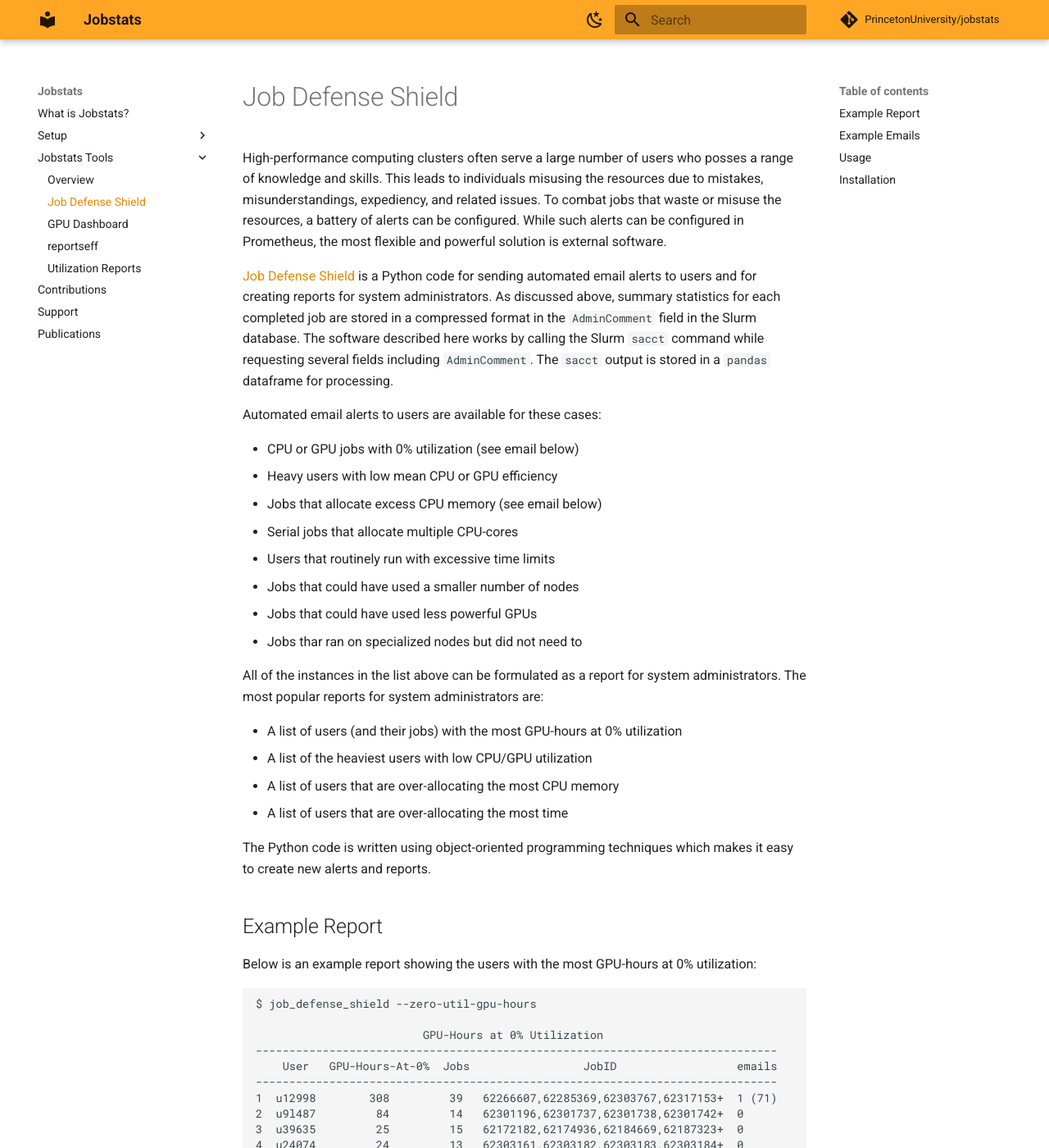
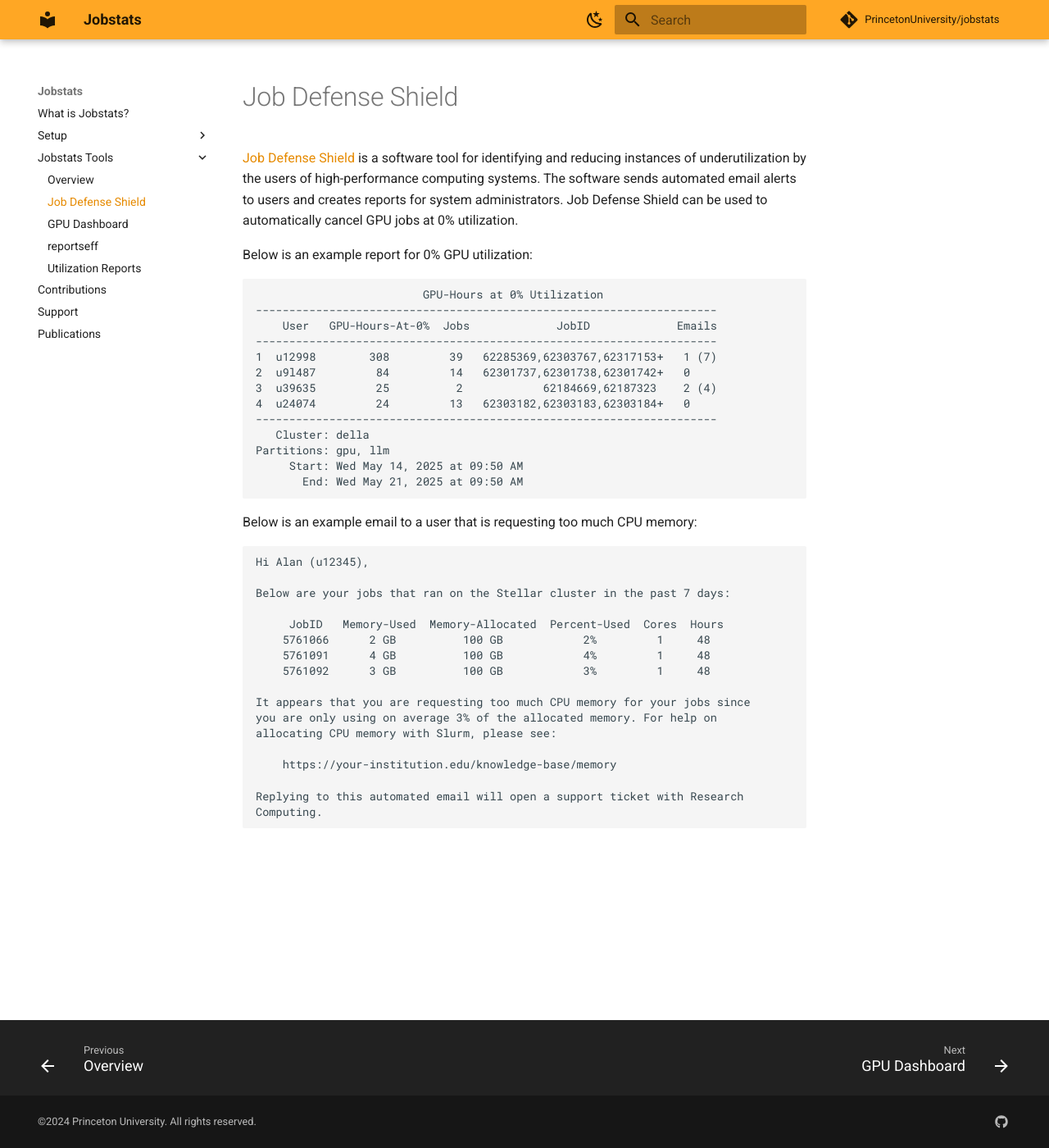
Before and after one commit to PrincetonUniversity/jobstats, an MkDocs documentation site: the page built from docs/tools/job_defense_shield.md, in a window 1280 px wide and 1400 px high. Shown: the whole window at 82% size. Built offline with MkDocs 1.6.1 and Material for MkDocs 9.7.7, drawn with Linux system fonts in a browser that asks for light colours; comment, search, counter and statistics services are not loaded; some of the changed text lies outside the part shown.

Commit message:
Reworked job defense shield page

````diff
--- a/docs/tools/job_defense_shield.md
+++ b/docs/tools/job_defense_shield.md
@@ -1,110 +1,43 @@
 # Job Defense Shield
 
-High-performance computing clusters often serve a large number of users who posses a range of knowledge and skills. This leads to individuals misusing the resources due to mistakes, misunderstandings, expediency, and related issues. To combat jobs that waste or misuse the resources, a battery of alerts can be configured. While such alerts can be configured in Prometheus, the most flexible and powerful solution is external software.
+<a href="https://princetonuniversity.github.io/job_defense_shield/" target="_blank">Job Defense Shield</a> is a software tool for identifying and reducing instances of underutilization by the users of high-performance computing systems. The software sends automated email alerts to users and creates reports for system administrators. Job Defense Shield can be used to automatically cancel GPU jobs at 0% utilization.
 
-<a href="https://github.com/PrincetonUniversity/job_defense_shield" target="_blank">Job Defense Shield</a> is a Python code for sending automated email alerts to users and for creating reports for system administrators. As discussed above, summary statistics for each completed job are stored in a compressed format in the `AdminComment` field in the Slurm database. The software described here works by calling the Slurm `sacct` command while requesting several fields including `AdminComment`. The `sacct` output is stored in a `pandas` dataframe for processing.
-
-Automated email alerts to users are available for these cases:
-
-- CPU or GPU jobs with 0% utilization (see email below)
-- Heavy users with low mean CPU or GPU efficiency
-- Jobs that allocate excess CPU memory (see email below)
-- Serial jobs that allocate multiple CPU-cores
-- Users that routinely run with excessive time limits
-- Jobs that could have used a smaller number of nodes
-- Jobs that could have used less powerful GPUs
-- Jobs thar ran on specialized nodes but did not need to
-
-All of the instances in the list above can be formulated as a report
-for system administrators. The most popular reports for system
-administrators are:
-
-- A list of users (and their jobs) with the most GPU-hours at 0% utilization
-- A list of the heaviest users with low CPU/GPU utilization
-- A list of users that are over-allocating the most CPU memory
-- A list of users that are over-allocating the most time
-
-The Python code is written using object-oriented programming techniques which makes it easy to create new alerts and reports.
-
-## Example Report
-
-Below is an example report showing the users with the most GPU-hours at 0% utilization:
+Below is an example report for 0% GPU utilization:
 
 ```
-$ job_defense_shield --zero-util-gpu-hours
-
                          GPU-Hours at 0% Utilization
-------------------------------------------------------------------------------
-    User   GPU-Hours-At-0%  Jobs                 JobID                  emails
-------------------------------------------------------------------------------
-1  u12998        308         39   62266607,62285369,62303767,62317153+  1 (71)
-2  u9l487         84         14   62301196,62301737,62301738,62301742+  0
-3  u39635         25         15   62172182,62174936,62184669,62187323+  0
-4  u24074         24         13   62303161,62303182,62303183,62303184+  0
-------------------------------------------------------------------------------
+---------------------------------------------------------------------
+    User   GPU-Hours-At-0%  Jobs             JobID             Emails
+---------------------------------------------------------------------
+1  u12998        308         39   62285369,62303767,62317153+   1 (7)
+2  u9l487         84         14   62301737,62301738,62301742+   0
+3  u39635         25          2            62184669,62187323    2 (4)
+4  u24074         24         13   62303182,62303183,62303184+   0
+---------------------------------------------------------------------
    Cluster: della
-Partitions: llm
-     Start: Wed Feb 12, 2025 at 09:50 AM
-       End: Wed Feb 19, 2025 at 09:50 AM
-```
-
-## Example Emails
-
-Below is an example email for the automatic cancellation of a GPU job with 0% utilization:
-
-```
-Hi Alan,
-
-The jobs below have been cancelled because they ran for nearly 2 hours at 0% GPU
-utilization:
-
-     JobID    Cluster  Partition    State    GPUs-Allocated GPU-Util  Hours
-    60131148   della      llm     CANCELLED         4          0%      2.0
-    60131741   della      llm     CANCELLED         4          0%      1.9
-
-See our GPU Computing webpage for three common reasons for encountering zero GPU
-utilization:
-
-    https://<your-institution>.edu/knowledge-base/gpu-computing
-
-Replying to this automated email will open a support ticket with Research
-Computing.
+Partitions: gpu, llm
+     Start: Wed May 14, 2025 at 09:50 AM
+       End: Wed May 21, 2025 at 09:50 AM
 ```
 
 Below is an example email to a user that is requesting too much CPU memory:
 
 ```
-Hi Alan,
+Hi Alan (u12345),
 
-Below are your jobs that ran on BioCluster in the past 7 days:
+Below are your jobs that ran on the Stellar cluster in the past 7 days:
 
      JobID   Memory-Used  Memory-Allocated  Percent-Used  Cores  Hours
-    5761066      2 GB          100 GB            2%         1      48
-    5761091      4 GB          100 GB            4%         1      48
-    5761092      3 GB          100 GB            3%         1      48
+    5761066      2 GB          100 GB            2%         1     48
+    5761091      4 GB          100 GB            4%         1     48
+    5761092      3 GB          100 GB            3%         1     48
 
 It appears that you are requesting too much CPU memory for your jobs since
 you are only using on average 3% of the allocated memory. For help on
 allocating CPU memory with Slurm, please see:
 
-    https://<your-institution>.edu/knowledge-base/memory
+    https://your-institution.edu/knowledge-base/memory
 
 Replying to this automated email will open a support ticket with Research
 Computing.
 ```
-
-## Usage
-
-The software has a `check` mode that shows on which days a given user received an alert of a given type. Users that appear to be ignoring the email alerts can be contacted directly. Emails to users are most effective when sent sparingly. For this reason, there is a command-line parameter to specify the amount of time that must pass before the user can receive another email of the same nature.
-
-The example below shows how the script is called to notify users in the top N by usage with low CPU or GPU efficiencies over the last week:
-
-```
-$ job_defense_shield --low-xpu-efficiencies --days=7 --email
-```
-
-The default thresholds are 60% and 15% for CPU and GPU utilization, respectively, and N=15.
-
-## Installation
-
-The installation requirements for Job Defense Shield are Python 3.6+ and version 1.2+ of the Python `pandas` package. The `jobstats` command is also required if one wants to examine actively running jobs such as when looking for jobs with zero GPU utilization. The Python code, example alerts and emails, and instructions are available in the <a href="https://github.com/PrincetonUniversity/job_defense_shield" target="_blank">GitHub repository</a>.
````
